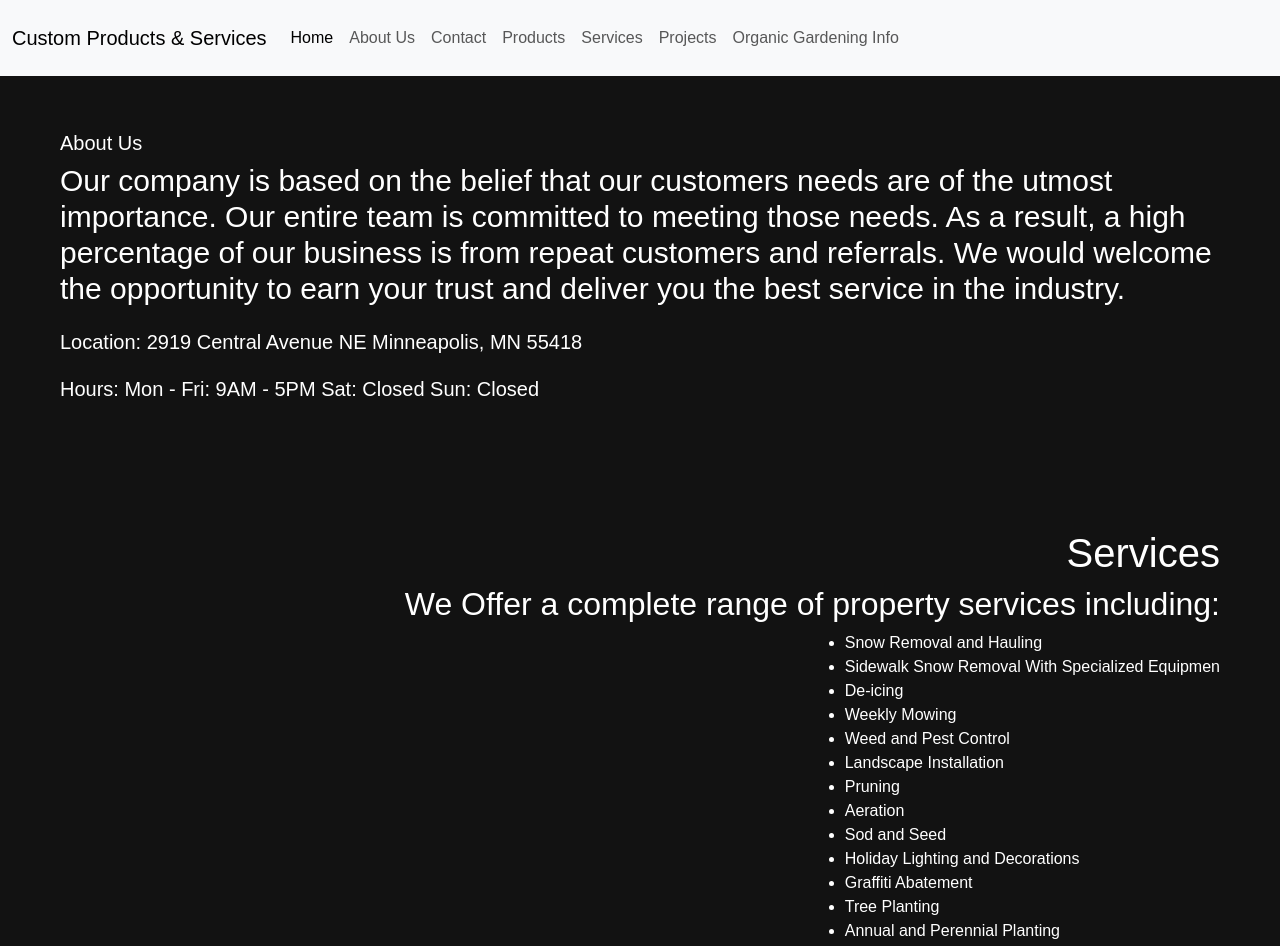
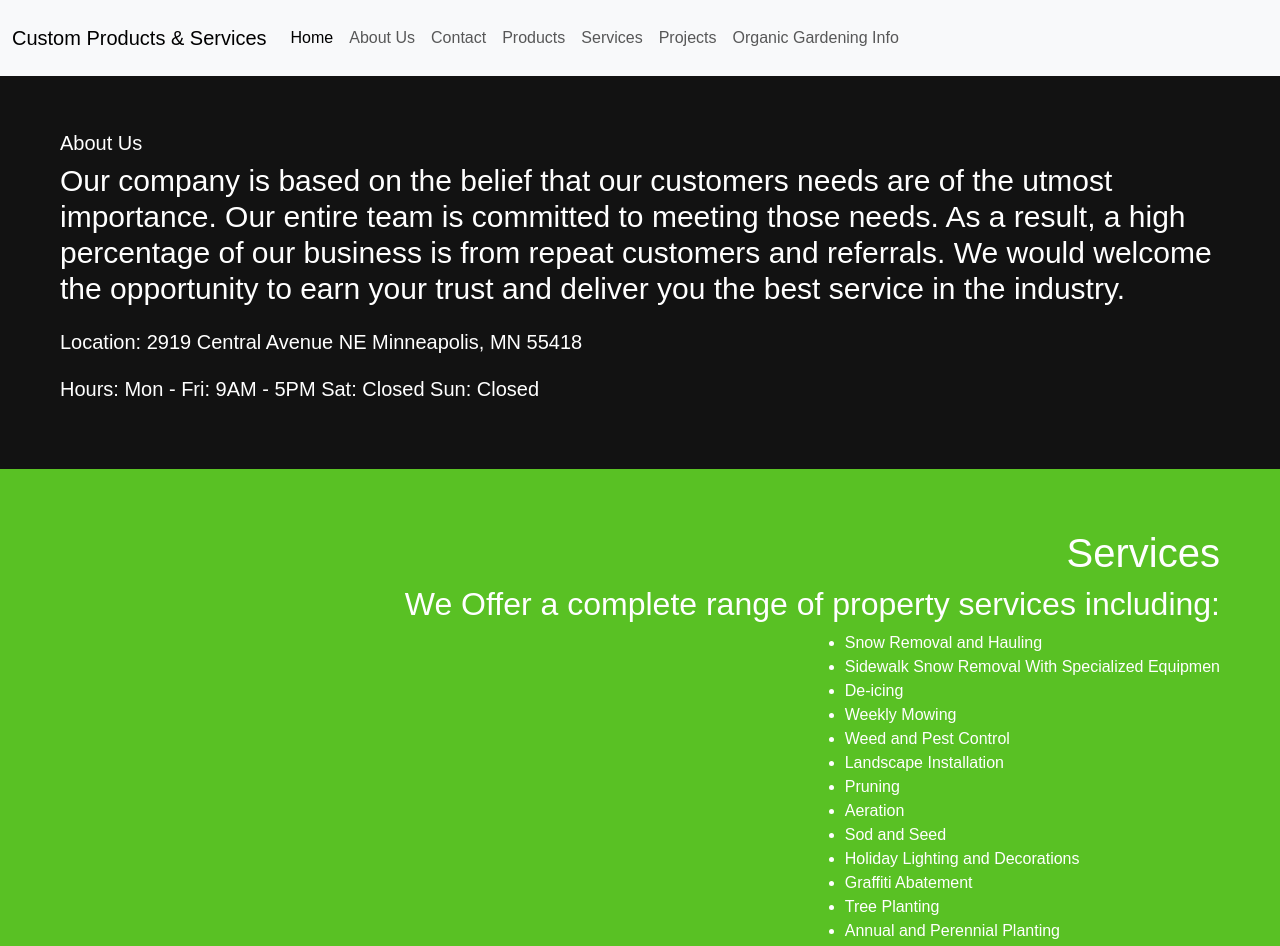
Before and after one commit to MikeAtwood/custom-products, a React (Vite) app: page /services in a window 1280 px wide. Shown: the top 946 px of the page. Built offline with nearby package versions, Linux system fonts and the light colour scheme.

Commit message:
sections bg color template

```diff
--- a/src/App.css
+++ b/src/App.css
@@ -44,4 +44,5 @@ nav.navbar {
   align-items: flex-end;
   padding-top: 40px;
   padding: 60px;
+  background-color: rgb(89, 193, 36);
 }
```
